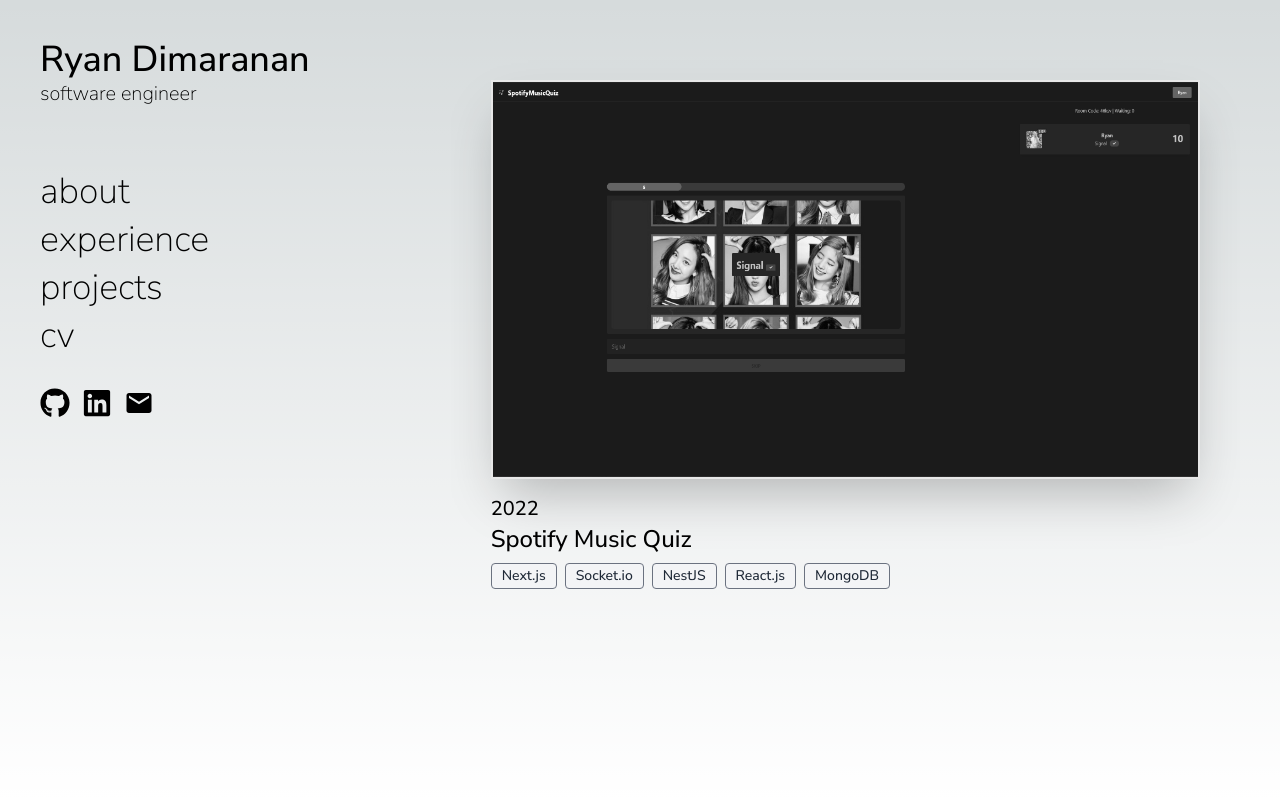
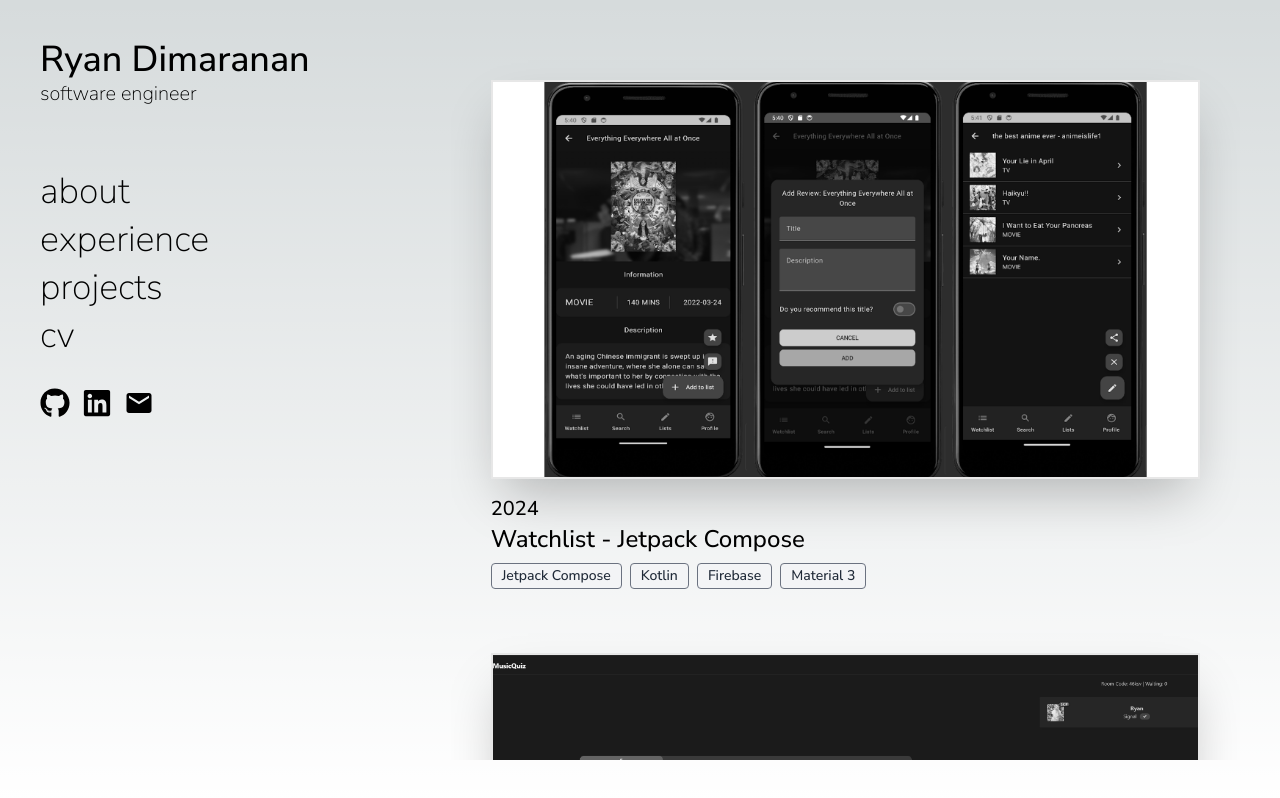
Before and after one commit to ryannd/ryannd.github.io, a Next.js app: page /projects in a window 1280 px wide. Built offline with nearby package versions, Linux system fonts and the light colour scheme.

Commit message:
:speech_balloon: (projects) add project

```diff
--- a/components/project_card.tsx
+++ b/components/project_card.tsx
@@ -22,7 +22,7 @@
                     alt={`${project.name} cover image`}
                     width={1920}
                     height={1080}
-                    className="transition ease-in-out duration-200 grayscale group-hover:grayscale-0 aspect-video object-fill shadow-2xl shaddow-inner border-2 blur-none group-hover:blur-[2px]"
+                    className="transition ease-in-out duration-200 grayscale group-hover:grayscale-0 aspect-video object-cover shadow-2xl shaddow-inner border-2 blur-none group-hover:blur-[2px]"
                 />
             </div>
             <div className="flex flex-col justify-center items-start mt-4">
--- a/data/projects.json
+++ b/data/projects.json
@@ -1,5 +1,17 @@
 {
     "projects": [
+        {
+            "cover": "/images/project/watchlist-compose.png",
+            "name": "Watchlist - Jetpack Compose",
+            "year": "2024",
+            "tech_stack": [
+                "Jetpack Compose",
+                "Kotlin",
+                "Firebase",
+                "Material 3"
+            ],
+            "link": "https://github.com/ryannd/watchlist-mscso"
+        },
         {
             "cover": "/images/project/smq.png",
             "name": "Spotify Music Quiz",
```
Also changed, not shown: public/images/project/watchlist-compose.png (added).
